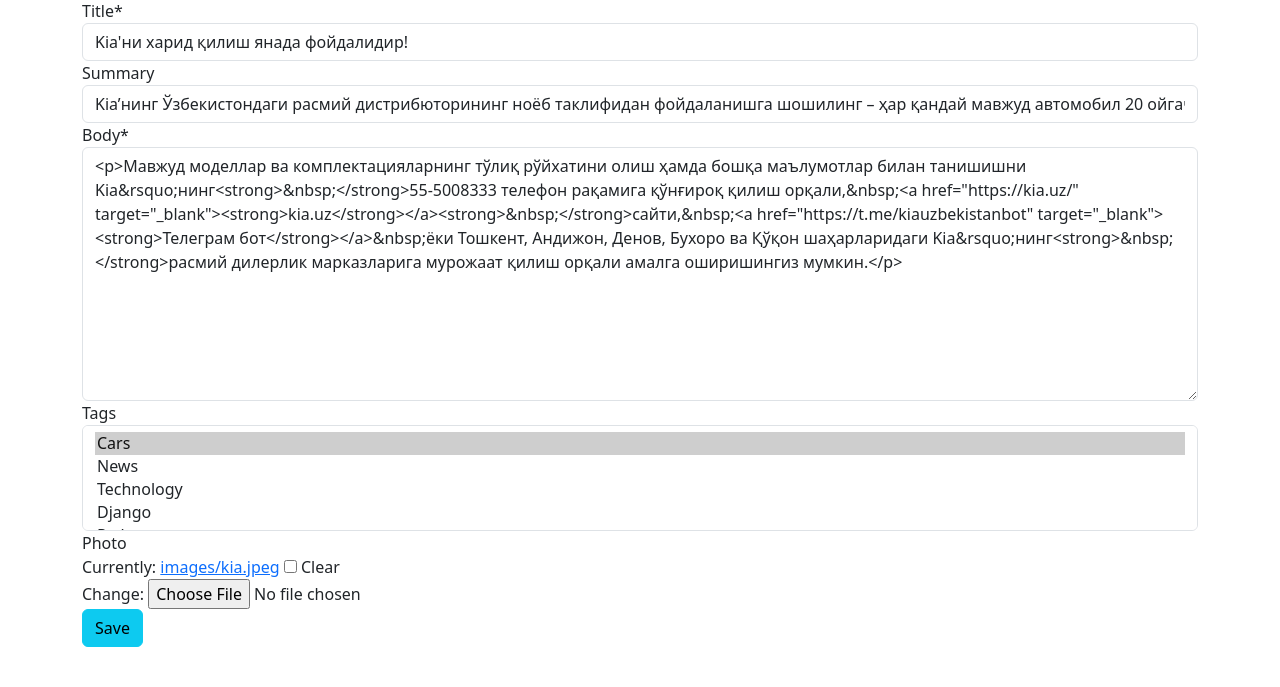
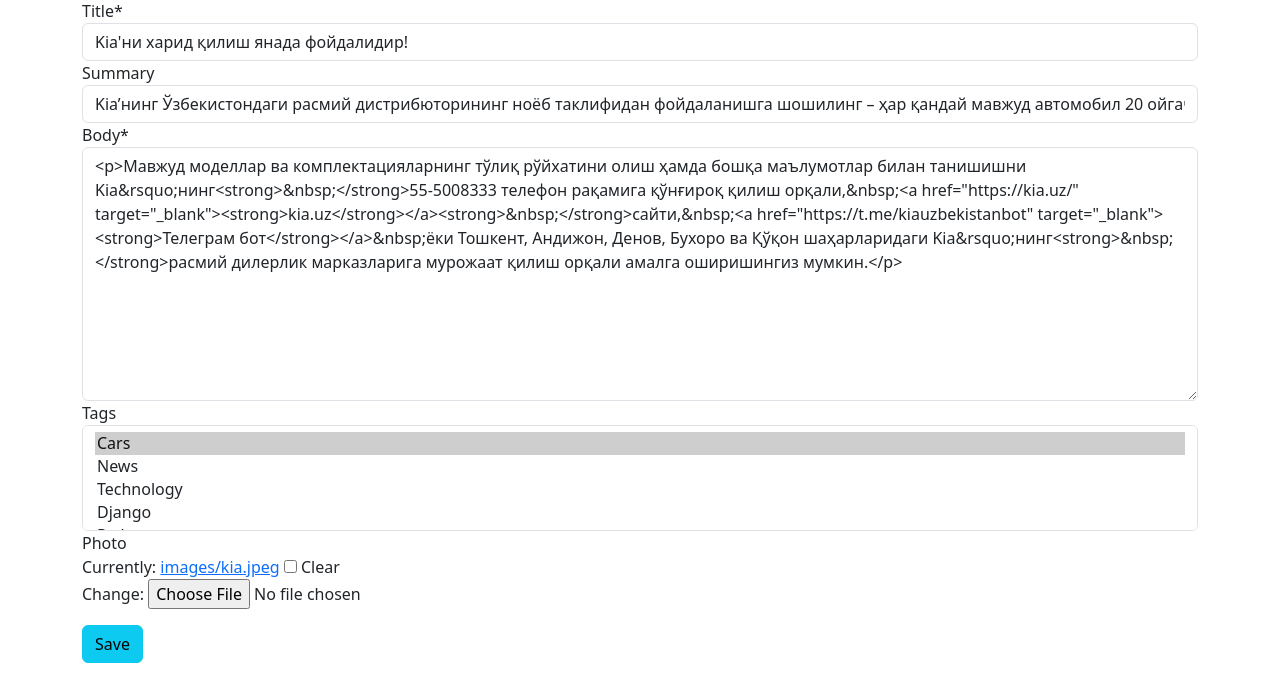
Before and after one commit to shakhzodnematov/blog-project, a Django app: page /articles/11/edit/ in a window 1280 px wide. Shown: the part 113-800 px from the top of the page. Run offline with Django 3.2, Linux system fonts and the light colour scheme; a user stored in the database is signed in; data comes from the database, SQL or seed files in the repository; both versions use the stored data as it was after the commit; some libraries are stand-ins or nearby versions.

Commit message:
create requirements.txt

```diff
--- a/templates/article_edit.html
+++ b/templates/article_edit.html
@@ -8,6 +8,6 @@
         {% csrf_token %}
         {{ form.media }}
         {{ form|crispy }}
-    <button class="btn btn-info ml-2" type="submit">Save</button>
+    <button class="btn btn-info ml-2 mt-3" type="submit">Save</button>
     </form>
 {% endblock content %}
```
Also changed, not shown: requirements.txt (added, +8 -0 lines), db.sqlite3.
